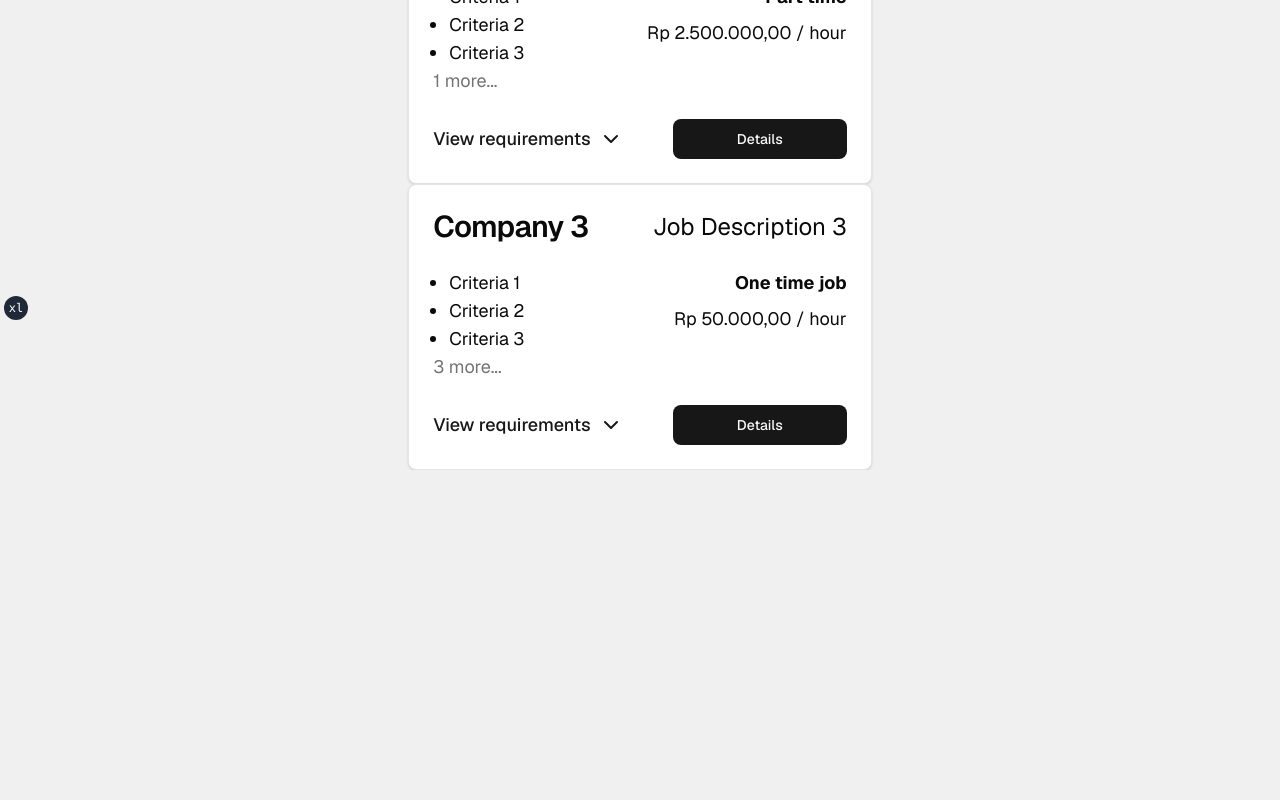
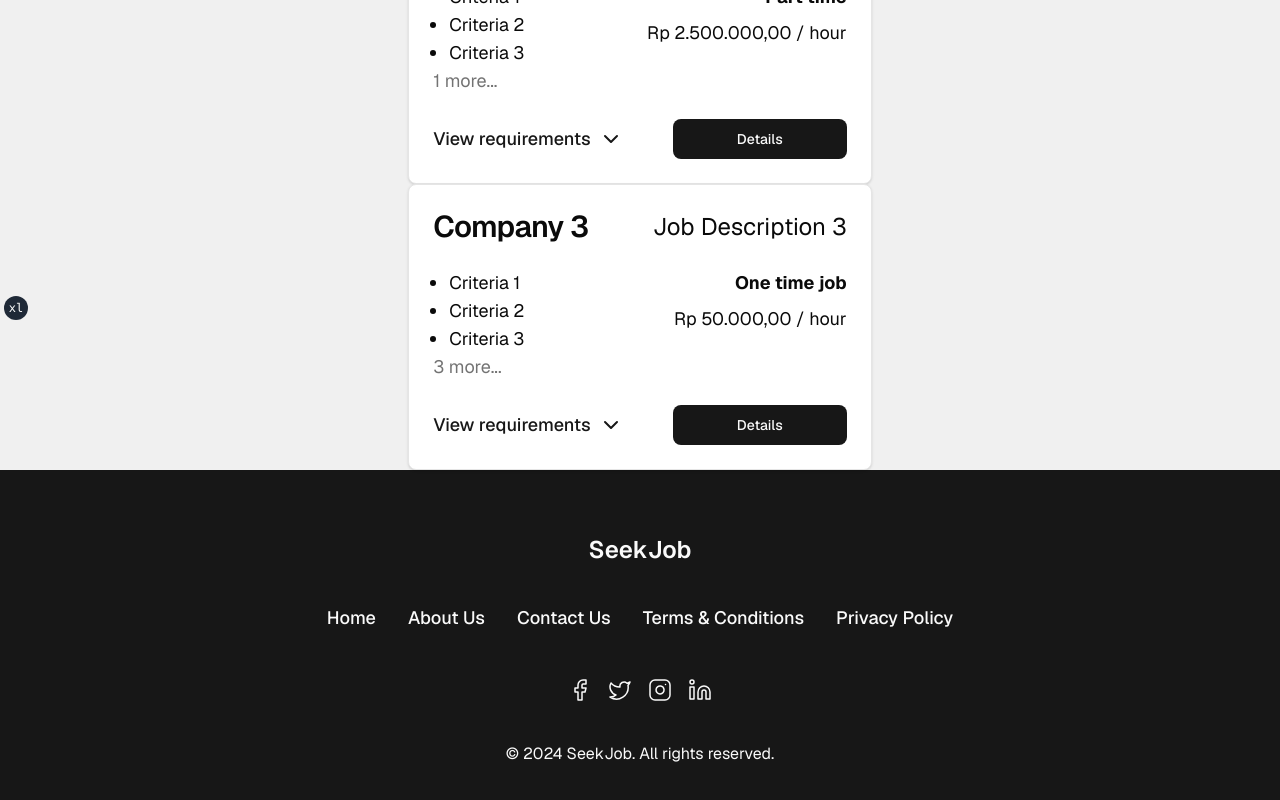
Before and after one commit to WinterRide/AltRecruit, a Next.js app: page / in a window 1280 px wide. Shown: the part 476-1276 px from the top of the page. Before the commit the page ends 946 px from the top, so only its background shows below. Built offline with nearby package versions, Linux system fonts and the light colour scheme.

Commit message:
added footer

```diff
--- a/app/layout.tsx
+++ b/app/layout.tsx
@@ -4,6 +4,7 @@ import { TailwindIndicator } from "@/components/TailwindIndicator";
 import Link from "next/link";
 import { Button } from "@/components/ui/button";
 import Navbar from "@/components/Navbar";
+import Footer from "@/components/Footer";
 
 const defaultUrl = process.env.VERCEL_URL
   ? `https://${process.env.VERCEL_URL}`
@@ -28,6 +29,7 @@ export default function RootLayout({
           {children}
         </main>
         <TailwindIndicator />
+        <Footer />
       </body>
     </html>
   );
--- /dev/null
+++ b/components/Footer.tsx
@@ -0,0 +1,79 @@
+import Link from "next/link";
+import { Button } from "./ui/button";
+import { Facebook, Instagram, Linkedin, Twitter } from "lucide-react";
+
+export default function Footer() {
+  const links = [
+    {
+      text: "Home",
+      href: "/",
+    },
+    {
+      text: "About Us",
+      href: "/about",
+    },
+    {
+      text: "Contact Us",
+      href: "/contact",
+    },
+    {
+      text: "Terms & Conditions",
+      href: "/terms",
+    },
+    {
+      text: "Privacy Policy",
+      href: "/privacy",
+    },
+  ];
+
+  const socials = [
+    {
+      icon: <Facebook size={24} strokeWidth={1.5} />,
+      href: "https://facebook.com",
+    },
+    {
+      icon: <Twitter size={24} strokeWidth={1.5} />,
+      href: "https://twitter.com",
+    },
+    {
+      icon: <Instagram size={24} strokeWidth={1.5} />,
+      href: "https://instagram.com",
+    },
+    {
+      icon: <Linkedin size={24} strokeWidth={1.5} />,
+      href: "https://linkedin.com",
+    },
+  ];
+
+  return (
+    <div className="flex flex-col items-center justify-center bg-primary text-primary-foreground p-16 gap-8">
+      <h1 className="font-semibold text-2xl">SeekJob</h1>
+      <div>
+        {links.map((link) => (
+          <Button
+            variant="link"
+            key={link.text}
+            className="text-primary-foreground text-lg"
+          >
+            <Link key={link.text} href={link.href}>
+              {link.text}
+            </Link>
+          </Button>
+        ))}
+      </div>
+      <div>
+        {socials.map((social) => (
+          <Button
+            variant="ghost"
+            size="icon"
+            className="text-primary-foreground text-lg hover:bg-muted-foreground/50 hover:text-primary-foreground"
+            key={social.href}
+          >
+            <Link href={social.href}>{social.icon}</Link>
+          </Button>
+        ))}
+      </div>
+      <p>&copy; {new Date().getFullYear()} SeekJob. All rights reserved.</p>
+    </div>
+  );
+}
```
